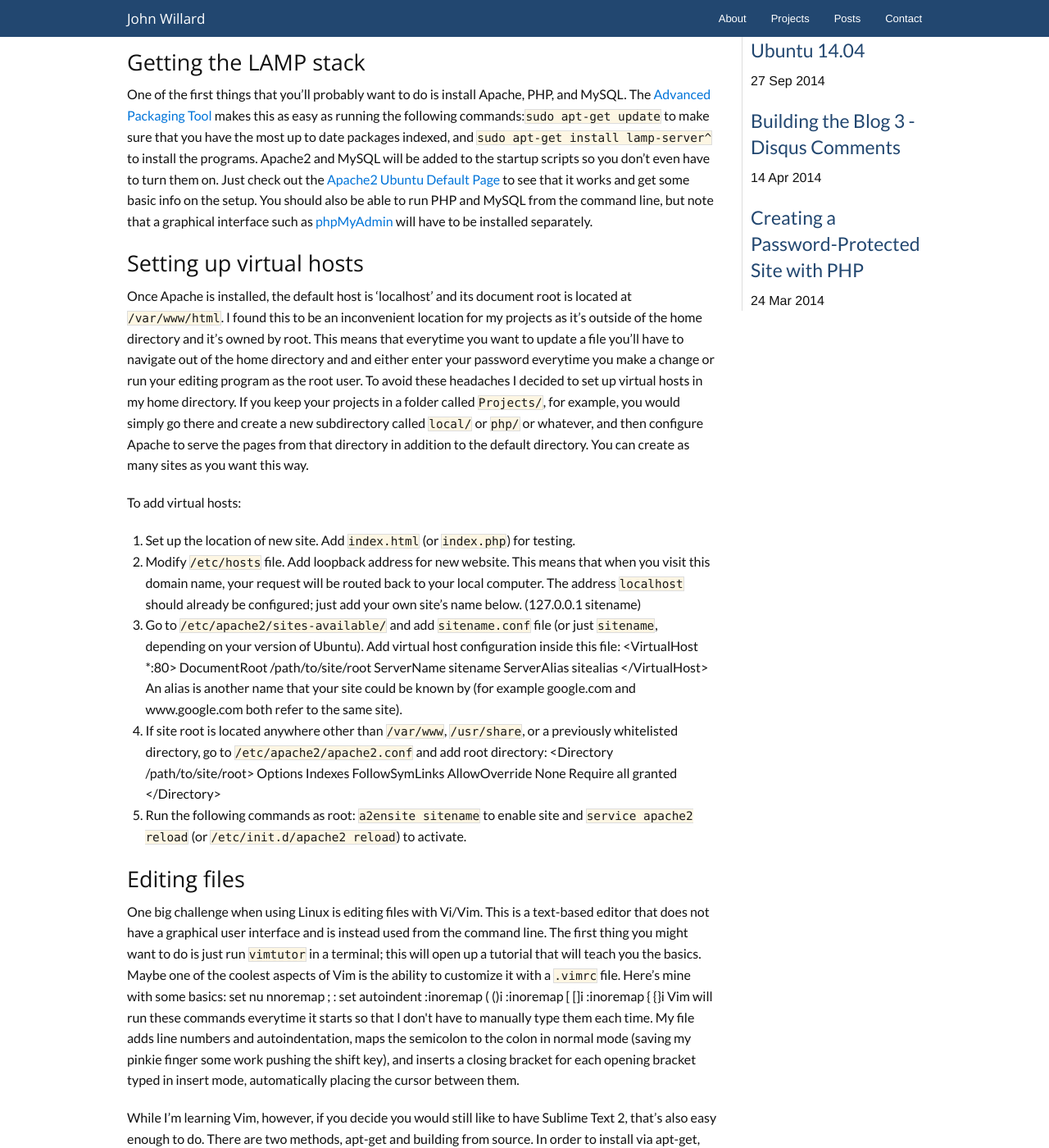
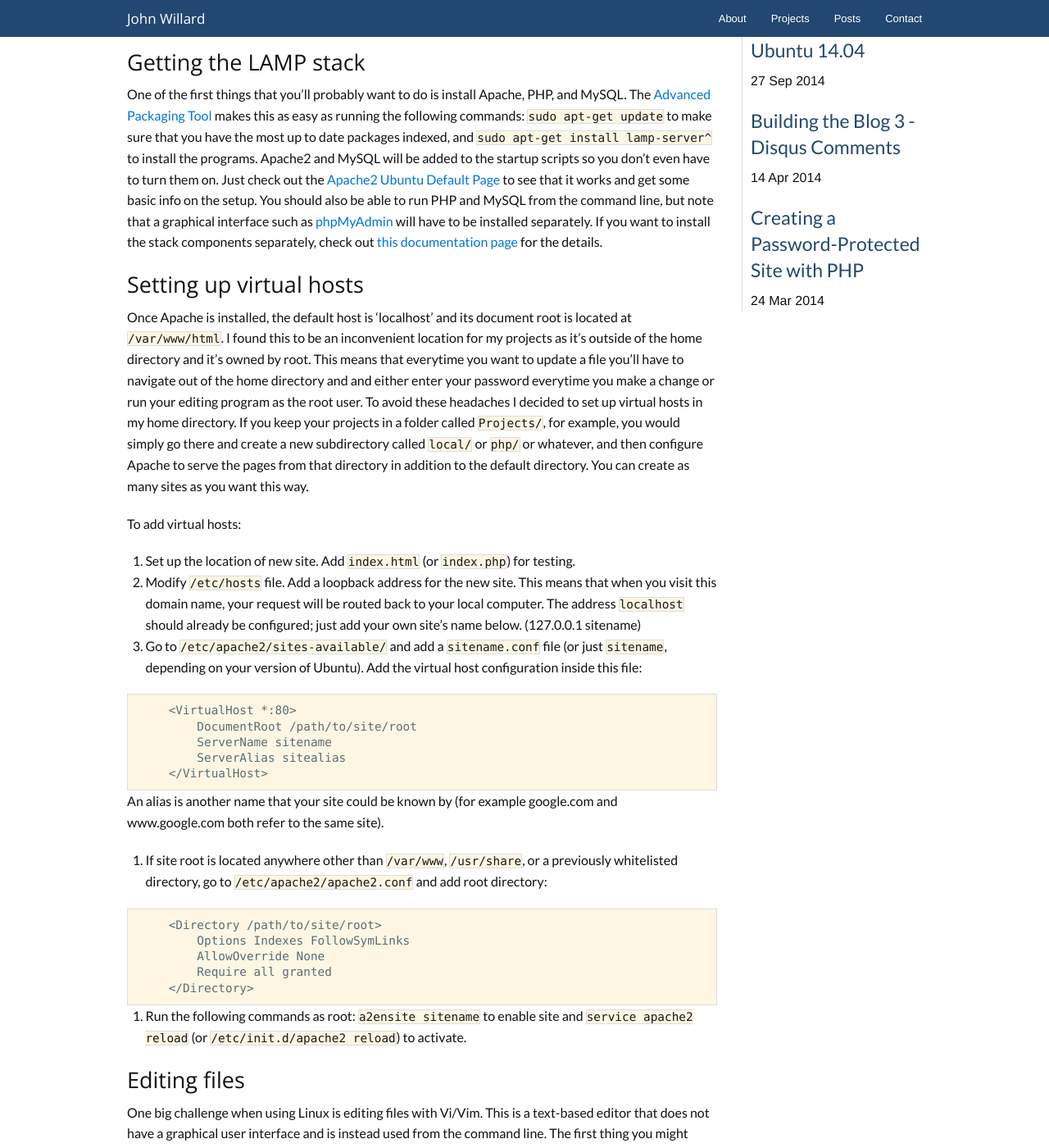
Before and after one commit to jgwil2/jgwil2.github.io, a Jekyll site: the page built from _posts/2014-09-27-dev-environment-ubuntu.md, in a window 1280 px wide and 1400 px high, scrolled down 232 px. Shown: the whole window at 82% size. Built offline with Jekyll 4.4.1, drawn with Linux system fonts in a browser that asks for light colours; nearby versions of some CDN libraries; library files that are not in the unit come from our copies; Markdown is read by kramdown in place of the engine named in the settings; comment, search, counter and statistics services are not loaded.

Commit message:
minor corrections

```diff
--- a/_posts/2014-09-27-dev-environment-ubuntu.md
+++ b/_posts/2014-09-27-dev-environment-ubuntu.md
@@ -7,7 +7,7 @@ Lately I've been developing on Ubuntu and I really enjoy it. Package management
 
 ### Getting the LAMP stack ###
 
-One of the first things that you'll probably want to do is install Apache, PHP, and MySQL. The [Advanced Packaging Tool](https://help.ubuntu.com/12.04/serverguide/apt-get.html) makes this as easy as running the following commands:`sudo apt-get update` to make sure that you have the most up to date packages indexed, and `sudo apt-get install lamp-server^` to install the programs. Apache2 and MySQL will be added to the startup scripts so you don't even have to turn them on. Just check out the [Apache2 Ubuntu Default Page](http://localhost) to see that it works and get some basic info on the setup. You should also be able to run PHP and MySQL from the command line, but note that a graphical interface such as [phpMyAdmin](http://www.phpmyadmin.net/home_page/index.php) will have to be installed separately.
+One of the first things that you'll probably want to do is install Apache, PHP, and MySQL. The [Advanced Packaging Tool](https://help.ubuntu.com/12.04/serverguide/apt-get.html) makes this as easy as running the following commands: `sudo apt-get update` to make sure that you have the most up to date packages indexed, and `sudo apt-get install lamp-server^` to install the programs. Apache2 and MySQL will be added to the startup scripts so you don't even have to turn them on. Just check out the [Apache2 Ubuntu Default Page](http://localhost) to see that it works and get some basic info on the setup. You should also be able to run PHP and MySQL from the command line, but note that a graphical interface such as [phpMyAdmin](http://www.phpmyadmin.net/home_page/index.php) will have to be installed separately. If you want to install the stack components separately, check out [this documentation page](https://help.ubuntu.com/community/ApacheMySQLPHP) for the details.
 
 ### Setting up virtual hosts ###
 
@@ -16,20 +16,24 @@ Once Apache is installed, the default host is 'localhost' and its document root
 To add virtual hosts:
 
 1. Set up the location of new site. Add `index.html` (or `index.php`) for testing.
-2. Modify `/etc/hosts` file. Add loopback address for new website. This means that when you visit this domain name, your request will be routed back to your local computer. The address `localhost` should already be configured; just add your own site's name below. (127.0.0.1 <tab> sitename)
-3. Go to `/etc/apache2/sites-available/` and add `sitename.conf` file (or just `sitename`, depending on your version of Ubuntu). Add virtual host configuration inside this file:
+2. Modify `/etc/hosts` file. Add a loopback address for the new site. This means that when you visit this domain name, your request will be routed back to your local computer. The address `localhost` should already be configured; just add your own site's name below. (127.0.0.1 <tab> sitename)
+3. Go to `/etc/apache2/sites-available/` and add a `sitename.conf` file (or just `sitename`, depending on your version of Ubuntu). Add the virtual host configuration inside this file:
+{% highlight apacheconf %}
     <VirtualHost *:80>
         DocumentRoot /path/to/site/root
 	ServerName sitename
 	ServerAlias sitealias
     </VirtualHost>
+{% endhighlight %}
 An alias is another name that your site could be known by (for example google.com and www.google.com both refer to the same site).
 4. If site root is located anywhere other than `/var/www`, `/usr/share`, or a previously whitelisted directory, go to `/etc/apache2/apache2.conf` and add root directory:
+{% highlight apacheconf %}
     <Directory /path/to/site/root>
         Options Indexes FollowSymLinks
         AllowOverride None
         Require all granted
     </Directory>
+{% endhighlight %}
 5. Run the following commands as root: `a2ensite sitename` to enable site and `service apache2 reload` (or `/etc/init.d/apache2 reload`) to activate.
 
 ### Editing files ###
```
